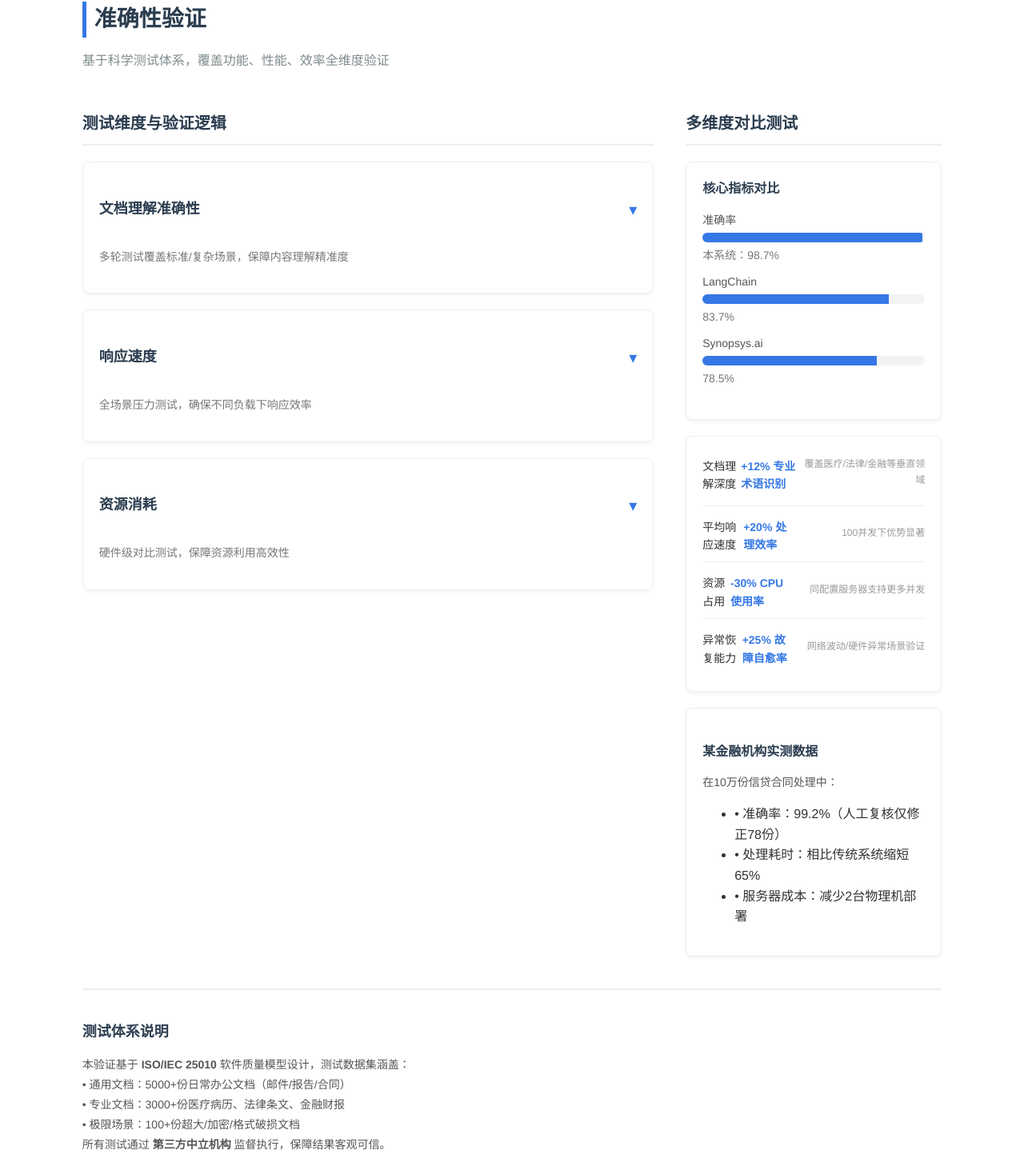
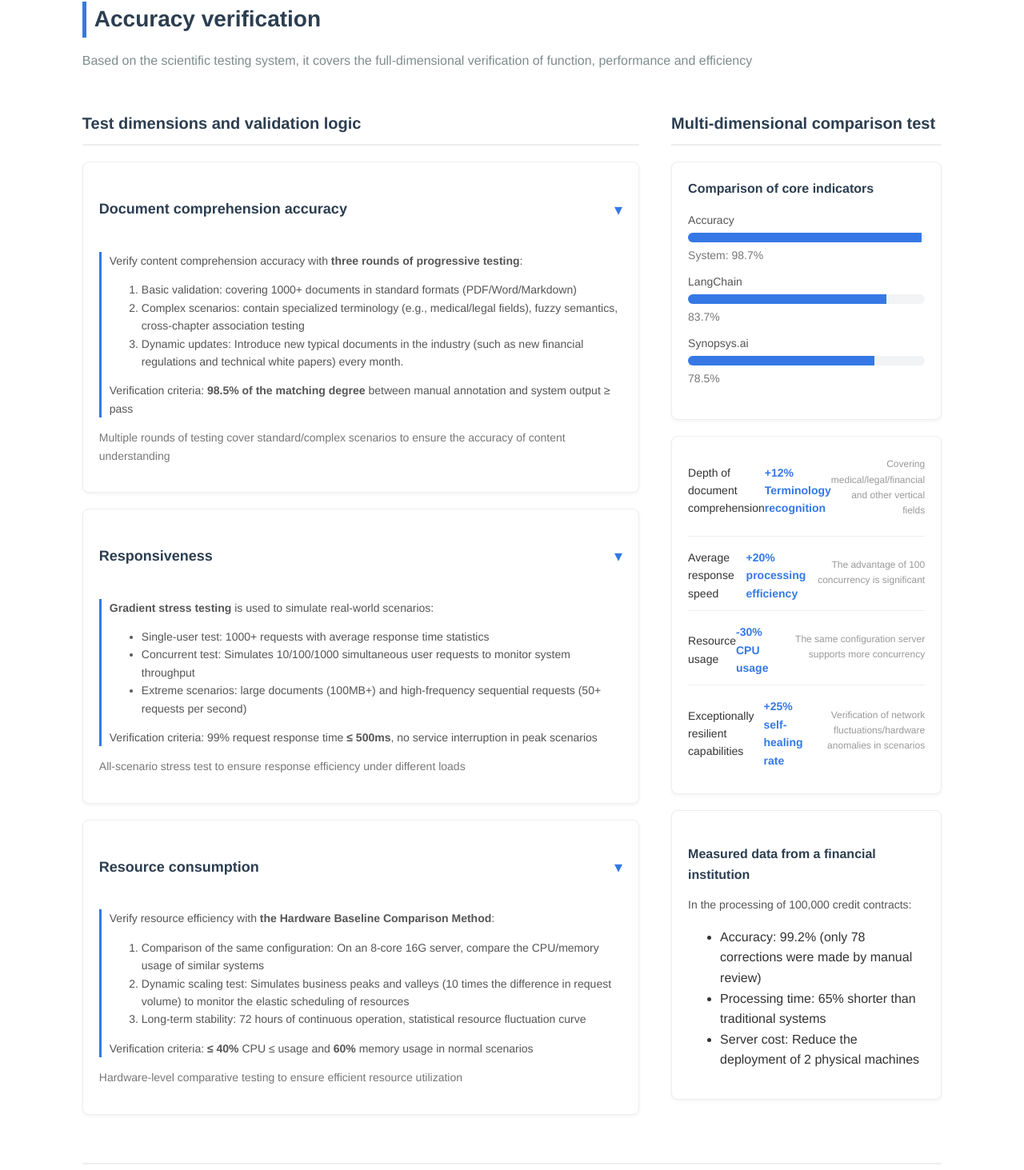
Before and after one commit to maxuchang001/RAG_Promotional_Website, a Vue app: page /accuracy in a window 1280 px wide. Shown: the part 106-1569 px from the top of the page at 80% size. Built offline with nearby package versions, Linux system fonts and the light colour scheme.

Commit message:
Update Accuracy.vue

```diff
--- a/src/views/Accuracy.vue
+++ b/src/views/Accuracy.vue
@@ -1,84 +1,84 @@
 <template>
   <div class="accuracy-verification">
     <!-- 标题区 -->
-    <h2 class="title">准确性验证</h2>
-    <p class="sub-title">基于科学测试体系，覆盖功能、性能、效率全维度验证</p>
+    <h2 class="title">Accuracy verification</h2>
+    <p class="sub-title">Based on the scientific testing system, it covers the full-dimensional verification of function, performance and efficiency</p>
 
     <!-- 核心内容区 -->
     <div class="content">
       <!-- 左侧：测试维度 + 原理 -->
       <div class="test-dimensions">
-        <h3 class="dimension-title">测试维度与验证逻辑</h3>
+        <h3 class="dimension-title">Test dimensions and validation logic</h3>
 
         <!-- 文档理解准确性 -->
         <div class="dimension-item">
           <div class="item-header">
-            <h4>文档理解准确性</h4>
-            <span class="detail-icon" @click="toggleDetail(0)">▾</span>
+            <h4>Document comprehension accuracy</h4>
+            <span class="detail-icon">▾</span>
           </div>
-          <div class="item-detail" v-show="showDetails[0]">
-            <p>通过 <strong>三轮递进式测试</strong> 验证内容理解准确性：</p>
+          <div class="item-detail" v-show="true">
+            <p>Verify content comprehension accuracy with <strong>three rounds of progressive testing</strong>:</p>
             <ol>
-              <li>基础验证：覆盖1000+份标准格式文档（PDF/Word/Markdown）</li>
-              <li>复杂场景：包含专业术语（如医疗/法律领域）、模糊语义、跨章节关联测试</li>
-              <li>动态更新：每月引入行业新增典型文档（如金融新规、技术白皮书）</li>
+              <li>Basic validation: covering 1000+ documents in standard formats (PDF/Word/Markdown)</li>
+              <li>Complex scenarios: contain specialized terminology (e.g., medical/legal fields), fuzzy semantics, cross-chapter association testing</li>
+              <li>Dynamic updates: Introduce new typical documents in the industry (such as new financial regulations and technical white papers) every month.</li>
             </ol>
-            <p>验证标准：人工标注与系统输出 <strong>匹配度≥98.5%</strong> 视为通过</p>
+            <p>Verification criteria: <strong>98.5% of the matching degree</strong> between manual annotation and system output ≥ pass</p>
           </div>
-          <p class="item-summary">多轮测试覆盖标准/复杂场景，保障内容理解精准度</p>
+          <p class="item-summary">Multiple rounds of testing cover standard/complex scenarios to ensure the accuracy of content understanding</p>
         </div>
 
         <!-- 响应速度 -->
         <div class="dimension-item">
           <div class="item-header">
-            <h4>响应速度</h4>
-            <span class="detail-icon" @click="toggleDetail(1)">▾</span>
+            <h4>Responsiveness</h4>
+            <span class="detail-icon">▾</span>
           </div>
-          <div class="item-detail" v-show="showDetails[1]">
-            <p>采用 <strong>梯度压力测试</strong> 模拟真实场景：</p>
+          <div class="item-detail" v-show="true">
+            <p><strong>Gradient stress testing</strong> is used to simulate real-world scenarios:</p>
             <ul>
-              <li>单用户测试：1000+次请求平均响应时间统计</li>
-              <li>并发测试：模拟10/100/1000用户同时请求，监测系统吞吐量</li>
-              <li>极端场景：超大文档（100MB+）、高频次连续请求（每秒50+次）</li>
+              <li>Single-user test: 1000+ requests with average response time statistics</li>
+              <li>Concurrent test: Simulates 10/100/1000 simultaneous user requests to monitor system throughput</li>
+              <li>Extreme scenarios: large documents (100MB+) and high-frequency sequential requests (50+ requests per second)</li>
             </ul>
-            <p>验证标准：99%请求响应时间 <strong>≤500ms</strong>，峰值场景无服务中断</p>
+            <p>Verification criteria: 99% request response time <strong>≤ 500ms</strong>, no service interruption in peak scenarios</p>
           </div>
-          <p class="item-summary">全场景压力测试，确保不同负载下响应效率</p>
+          <p class="item-summary">All-scenario stress test to ensure response efficiency under different loads</p>
         </div>
 
         <!-- 资源消耗 -->
         <div class="dimension-item">
           <div class="item-header">
-            <h4>资源消耗</h4>
-            <span class="detail-icon" @click="toggleDetail(2)">▾</span>
+            <h4>Resource consumption</h4>
+            <span class="detail-icon">▾</span>
           </div>
-          <div class="item-detail" v-show="showDetails[2]">
-            <p>通过 <strong>硬件基线对比法</strong> 验证资源效率：</p>
+          <div class="item-detail" v-show="true">
+            <p>Verify resource efficiency with <strong>the Hardware Baseline Comparison Method</strong>:</p>
             <ol>
-              <li>同配置对比：在8核16G服务器上，对比同类系统CPU/内存占用</li>
-              <li>动态伸缩测试：模拟业务峰谷（请求量差10倍），监测资源弹性调度</li>
-              <li>长期稳定性：72小时持续运行，统计资源波动曲线</li>
+              <li>Comparison of the same configuration: On an 8-core 16G server, compare the CPU/memory usage of similar systems</li>
+              <li>Dynamic scaling test: Simulates business peaks and valleys (10 times the difference in request volume) to monitor the elastic scheduling of resources</li>
+              <li>Long-term stability: 72 hours of continuous operation, statistical resource fluctuation curve</li>
             </ol>
-            <p>验证标准：常规场景CPU占用 <strong>≤40%</strong>，内存占用 <strong>≤60%</strong></p>
+            <p>Verification criteria: <strong>≤ 40%</strong> CPU ≤ usage and <strong>60%</strong> memory usage in normal scenarios</p>
           </div>
-          <p class="item-summary">硬件级对比测试，保障资源利用高效性</p>
+          <p class="item-summary">Hardware-level comparative testing to ensure efficient resource utilization</p>
         </div>
       </div>
 
       <!-- 右侧：对比测试 + 数据可视化 -->
       <div class="comparative-test">
-        <h3 class="dimension-title">多维度对比测试</h3>
+        <h3 class="dimension-title">Multi-dimensional comparison test</h3>
 
         <!-- 可视化对比图表 -->
         <div class="comparison-chart">
-          <div class="chart-title">核心指标对比</div>
+          <div class="chart-title">Comparison of core indicators</div>
           <div class="chart-group">
             <div class="chart-item">
-              <div class="chart-label">准确率</div>
+              <div class="chart-label">Accuracy</div>
               <div class="chart-bar">
                 <div class="bar-fill" style="width: 98.7%"></div>
               </div>
-              <div class="chart-value">本系统：98.7%</div>
+              <div class="chart-value">System: 98.7%</div>
             </div>
             <div class="chart-item">
               <div class="chart-label">LangChain</div>
@@ -100,35 +100,35 @@
         <!-- 详细对比项 -->
         <div class="comparison-list">
           <div class="comparison-item">
-            <span>文档理解深度</span>
-            <span class="highlight">+12% 专业术语识别</span>
-            <p class="comparison-note">覆盖医疗/法律/金融等垂直领域</p>
+            <span>Depth of document comprehension</span>
+            <span class="highlight">+12% Terminology recognition</span>
+            <p class="comparison-note">Covering medical/legal/financial and other vertical fields</p>
           </div>
           <div class="comparison-item">
-            <span>平均响应速度</span>
-            <span class="highlight">+20% 处理效率</span>
-            <p class="comparison-note">100并发下优势显著</p>
+            <span>Average response speed</span>
+            <span class="highlight">+20% processing efficiency</span>
+            <p class="comparison-note">The advantage of 100 concurrency is significant</p>
           </div>
           <div class="comparison-item">
-            <span>资源占用</span>
-            <span class="highlight">-30% CPU 使用率</span>
-            <p class="comparison-note">同配置服务器支持更多并发</p>
+            <span>Resource usage</span>
+            <span class="highlight">-30% CPU usage</span>
+            <p class="comparison-note">The same configuration server supports more concurrency</p>
           </div>
           <div class="comparison-item">
-            <span>异常恢复能力</span>
-            <span class="highlight">+25% 故障自愈率</span>
-            <p class="comparison-note">网络波动/硬件异常场景验证</p>
+            <span>Exceptionally resilient capabilities</span>
+            <span class="highlight">+25% self-healing rate</span>
+            <p class="comparison-note">Verification of network fluctuations/hardware anomalies in scenarios</p>
           </div>
         </div>
 
         <!-- 标杆客户案例 -->
         <div class="customer-case">
-          <h4 class="case-title">某金融机构实测数据</h4>
-          <p class="case-desc">在10万份信贷合同处理中：</p>
+          <h4 class="case-title">Measured data from a financial institution</h4>
+          <p class="case-desc">In the processing of 100,000 credit contracts:</p>
           <ul>
-            <li>• 准确率：99.2%（人工复核仅修正78份）</li>
-            <li>• 处理耗时：相比传统系统缩短65%</li>
-            <li>• 服务器成本：减少2台物理机部署</li>
+            <li>Accuracy: 99.2% (only 78 corrections were made by manual review)</li>
+            <li>Processing time: 65% shorter than traditional systems</li>
+            <li>Server cost: Reduce the deployment of 2 physical machines</li>
           </ul>
         </div>
       </div>
@@ -136,32 +136,24 @@
 
     <!-- 底部：测试体系说明 -->
     <div class="test-system">
-      <h3 class="system-title">测试体系说明</h3>
+      <h3 class="system-title">Description of the test system</h3>
       <p class="system-desc">
-        本验证基于 <strong>ISO/IEC 25010</strong> 软件质量模型设计，测试数据集涵盖：
+        This verification is based on <strong>the ISO/IEC 25010</strong> software quality model design, and the test dataset covers:
         <br>
-        • 通用文档：5000+份日常办公文档（邮件/报告/合同）
+        • General documents: 5000+ daily office documents (emails/reports/contracts)
         <br>
-        • 专业文档：3000+份医疗病历、法律条文、金融财报
+        • Professional documents: 3000+ medical records, legal provisions, financial reports
         <br>
-        • 极限场景：100+份超大/加密/格式破损文档
+        • Extreme scenarios: 100+ oversized/encrypted/broken format documents
         <br>
-        所有测试通过 <strong>第三方中立机构</strong> 监督执行，保障结果客观可信。
+        All tests are supervised and carried out by <strong>a third-party neutral organization</strong> to ensure that the results are objective and credible.
       </p>
-      <a href="#" class="report-link" target="_blank">查看完整测试报告</a>
+      <a href="#" class="report-link" target="_blank">View the full test report</a>
     </div>
   </div>
 </template>
 
 <script setup>
-import { ref } from 'vue';
-
-// 控制维度详情展开
-const showDetails = ref([false, false, false]);
-
-const toggleDetail = (index) => {
-  showDetails.value[index] =!showDetails.value[index];
-};
 </script>
 
 <style scoped>
```
